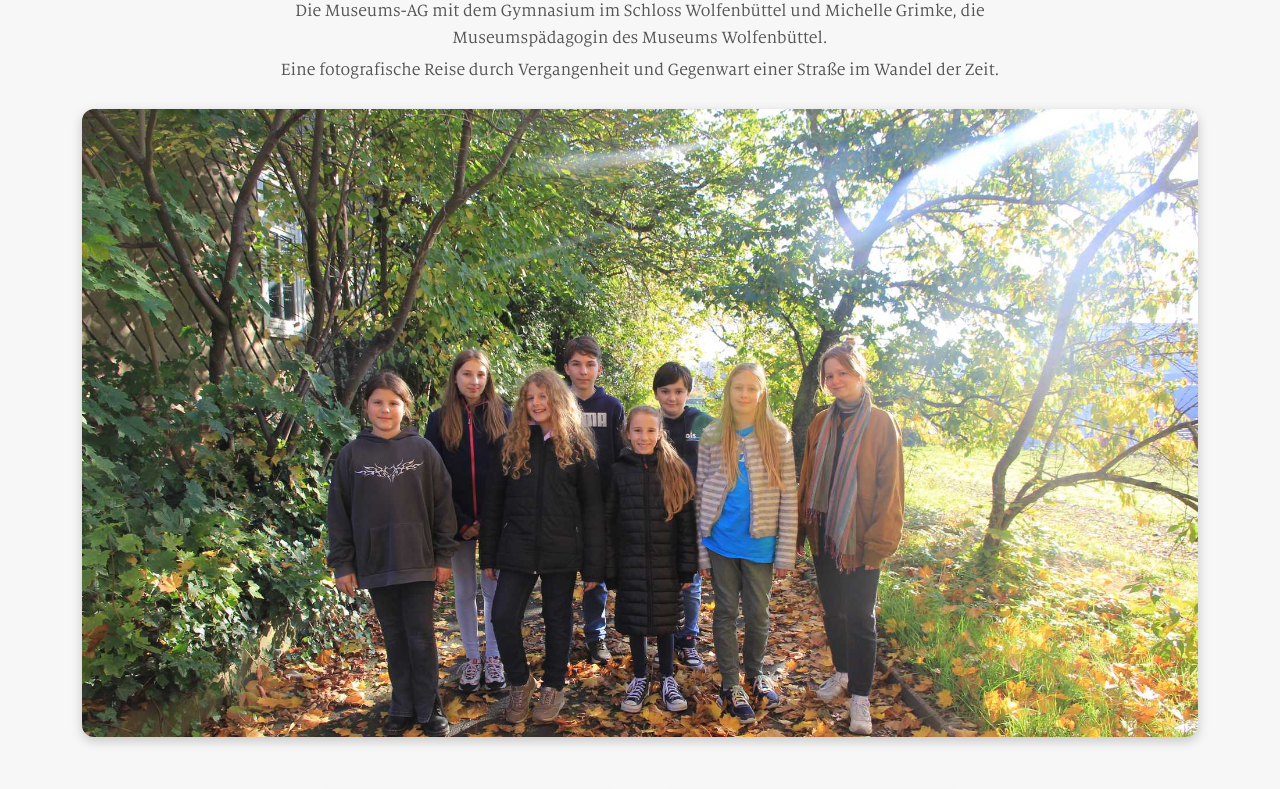
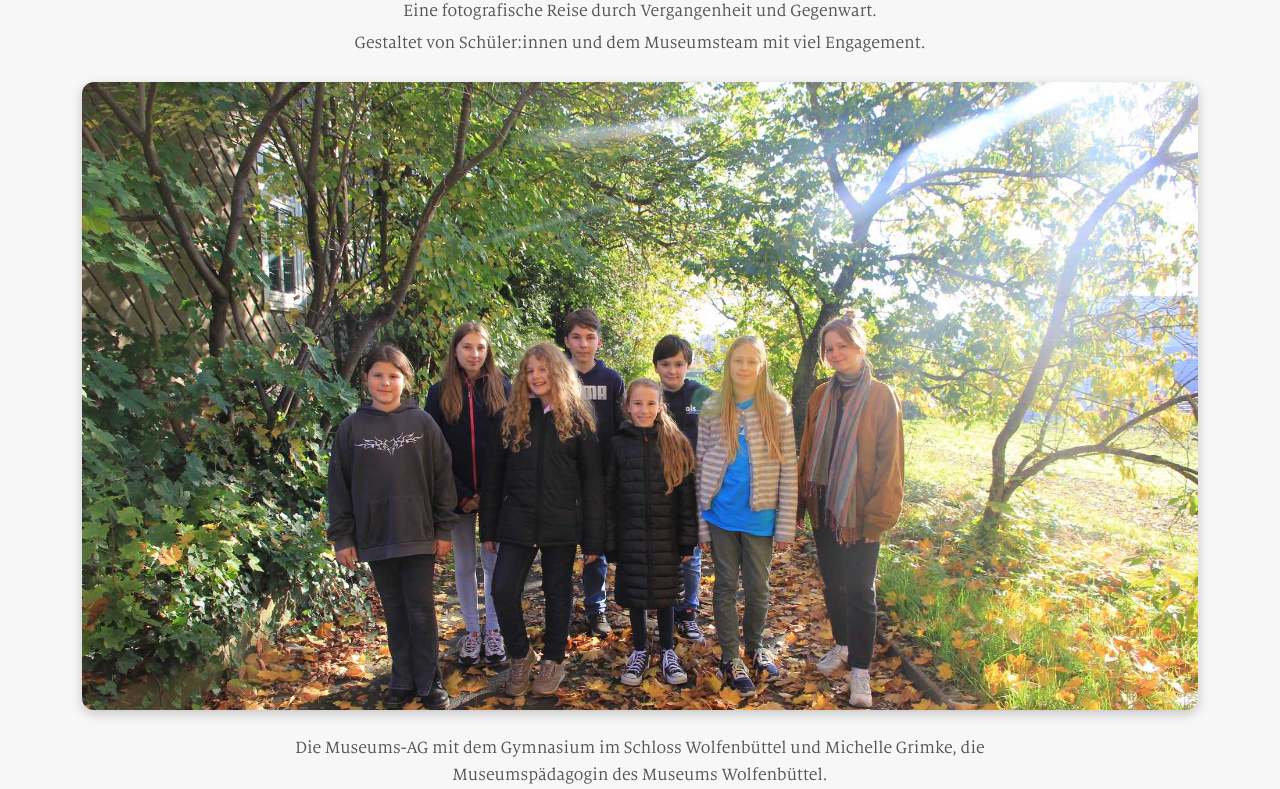
Before and after one commit to AusstellungMW/ausstellung-mw, a plain HTML site: page index.html in a window 1280 px wide. Shown: the part 109-898 px from the top of the page. Drawn offline with Linux system fonts and the light colour scheme.

Commit message:
Update index.html

```diff
--- a/index.html
+++ b/index.html
@@ -112,20 +112,22 @@
   </style>
 </head>
 <body>
-  <div class="header">
-    <h1>Campestraße früher vs. heute – eine Fotoausstellung</h1>
-    <p class="subtext">Die Museums-AG mit dem Gymnasium im Schloss Wolfenbüttel und Michelle Grimke, die Museumspädagogin des Museums Wolfenbüttel.</p>
-    <p class="subtext">Eine fotografische Reise durch Vergangenheit und Gegenwart einer Straße im Wandel der Zeit.</p>
-    <img src="header.jpg" alt="Titelbild">
-  </div>
+ <div class="header">
+  <h1>Campestraße früher vs. heute – eine Fotoausstellung</h1>
 
-  <!-- остальная галерея остаётся без изменений, она у тебя уже отличная -->
+  <!-- Подзаголовок (под h1, но над фото) -->
+  <p class="subtext">Eine fotografische Reise durch Vergangenheit und Gegenwart.</p>
+  <p class="subtext">Gestaltet von Schüler:innen und dem Museumsteam mit viel Engagement.</p>
 
-  <!-- модальное окно -->
-  <div id="imgModal" class="modal">
-    <img class="modal-content" id="modalImg">
-    <div class="modal-caption" id="modalCaption"></div>
-  </div>
+  <!-- Фото -->
+  <img src="header.jpg" alt="Titelbild">
+
+  <!-- Сохраняем предложение под фото -->
+  <p class="subtext" style="margin-top: 20px;">
+    Die Museums-AG mit dem Gymnasium im Schloss Wolfenbüttel und Michelle Grimke, die Museumspädagogin des Museums Wolfenbüttel.
+  </p>
+</div>
+
 
   <script>
     const modal = document.getElementById("imgModal");
```
